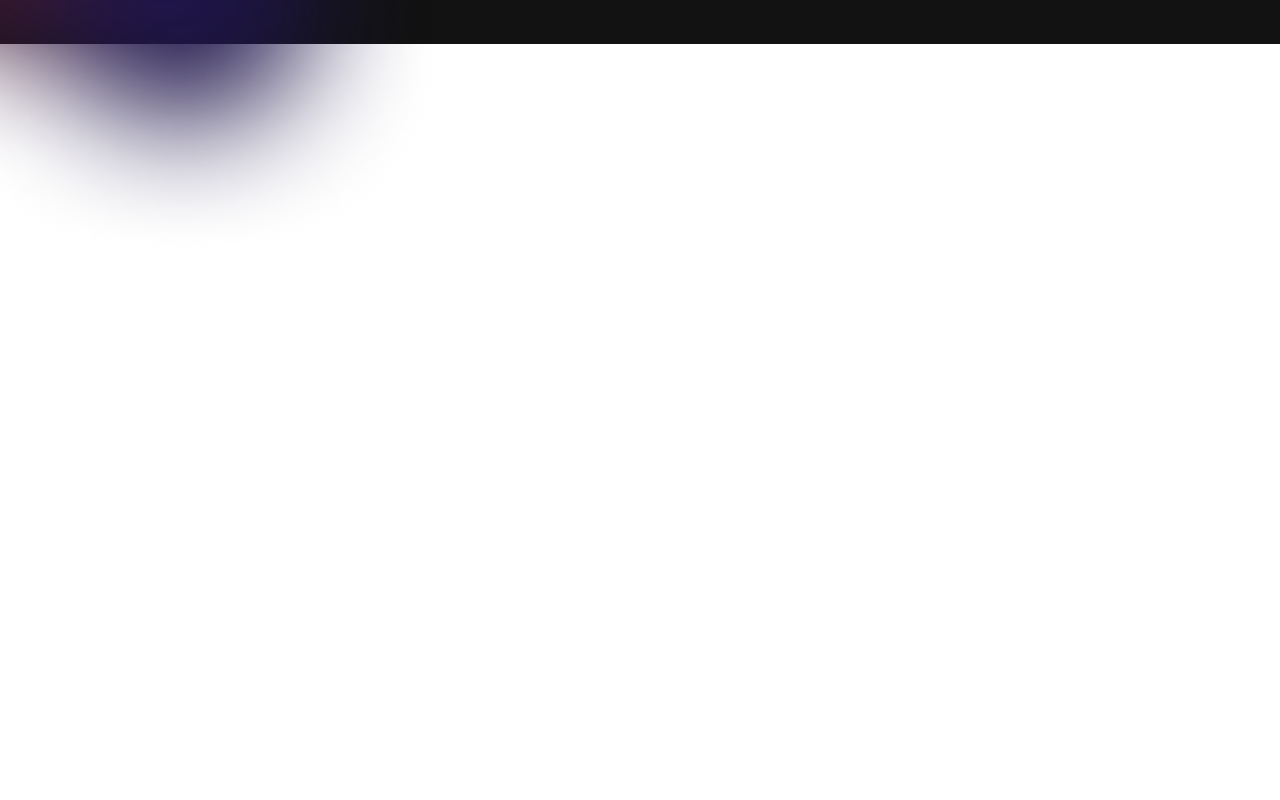
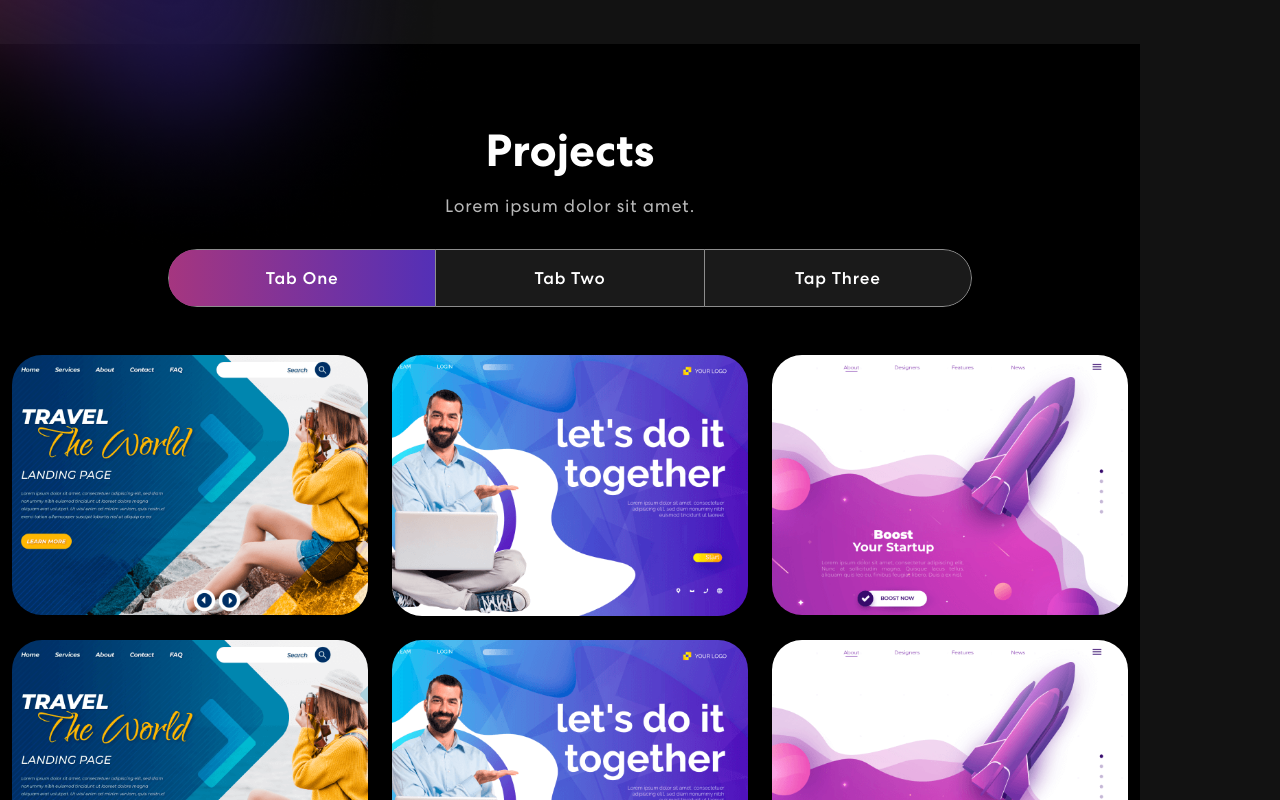
Before and after one commit to sahilalamgir/personal-website, a React (Vite) app: page / in a window 1280 px wide. Shown: the part 1280-2080 px from the top of the page. Before the commit the page ends 1547 px from the top, so only its background shows below. Built offline with nearby package versions, Linux system fonts and the light colour scheme.

Commit message:
Add projects section

```diff
--- a/src/App.css
+++ b/src/App.css
@@ -381,3 +381,148 @@
   width: 40%;
   z-index: 4;
 }
+
+/* Projects CSS */
+.project {
+  padding: 80px 0;
+  position: relative;
+  background-color: black;
+}
+
+.project h2 {
+	font-size: 45px;
+	font-weight: 700;
+  text-align: center;
+}
+
+.project p {
+  color: #B8B8B8;
+  font-size: 18px;
+  letter-spacing: 0.8px;
+  line-height: 1.5em;
+  margin: 14px auto 30px auto;
+  text-align: center;
+  width: 56%;
+}
+
+.project .nav.nav-pills {
+  width: 72%;
+  margin: 0 auto;
+  border-radius: 50px;
+  background-color: rgb(255 255 255 / 10%);
+  overflow: hidden;
+}
+
+.project .nav.nav-pills .nav-item {
+  width: 33.33333%;
+}
+
+.project .nav.nav-pills .nav-link {
+  background-color: transparent;
+  border-radius: 0;
+  padding: 17px 0;
+  color: #fff;
+  width: 100%;
+  font-size: 17px;
+  letter-spacing: 0.8px;
+  font-weight: 500;
+  position: relative;
+  transition: 0.3s ease-in-out;
+  text-align: center;
+  z-index: 0;
+}
+
+.project .nav.nav-pills .nav-link::before {
+    content: "";
+    position: absolute;
+    width: 0;
+    height: 100%;
+    background: linear-gradient(90.21deg, #AA367C -5.91%, #4A2FBD 111.58%);
+    top: 0;
+    left: 0;
+    z-index: -1;
+    transition: 0.3s ease-in-out;
+}
+
+.project .nav.nav-pills .nav-link.active::before {
+    width: 100% !important;
+}
+
+.project .nav.nav-pills .nav-link.active {
+    border: 1px solid rgba(255, 255, 255, 1);
+}
+
+.nav-link#projects-tabs-tab-first {
+  border: 1px solid rgba(255, 255, 255, 0.5);
+  border-radius: 55px 0px 0px 55px;
+}
+
+.nav-link#projects-tabs-tab-second {
+  border-top: 1px solid rgba(255, 255, 255, 0.5);
+  border-bottom: 1px solid rgba(255, 255, 255, 0.5);
+}
+
+.nav-link#projects-tabs-tab-third {
+  border: 1px solid rgba(255, 255, 255, 0.5);
+  border-radius: 0 55px 55px 0;
+}
+
+.proj-imgbx {
+  position: relative;
+  border-radius: 30px;
+  overflow: hidden;
+  margin-bottom: 24px;
+}
+
+.proj-imgbx::before {
+  content: "";
+  background: linear-gradient(90.21deg, #AA367C -5.91%, #4A2FBD 111.58%);
+  opacity: 0.85;
+  position: absolute;
+  width: 100%;
+  height: 0;
+  transition: 0.4s ease-in-out;
+}
+
+.proj-imgbx:hover::before {
+  height: 100%;
+}
+
+.proj-txtx {
+  position: absolute;
+  text-align: center;
+  top: 65%;
+  left: 50%;
+  transform: translate(-50%, -50%);
+  transition: 0.5s ease-in-out;
+  opacity: 0;
+  width: 100%;
+}
+
+.proj-imgbx:hover .proj-txtx {
+  top: 50%;
+  opacity: 1;
+}
+
+.proj-txtx h4 {
+  font-size: 30px;
+  font-weight: 700;
+  letter-spacing: 0.8px;
+  line-height: 1.1em;
+}
+
+.proj-txtx span {
+  font-style: italic;
+  font-weight: 400;
+  font-size: 15px;
+  letter-spacing: 0.8px;
+}
+
+.background-image-right {
+  top: 20%;
+  position: absolute;
+  bottom: 0;
+  width: 35%;
+  right: 0;
+  z-index: -4;
+}
--- a/src/App.jsx
+++ b/src/App.jsx
@@ -2,6 +2,7 @@
 import { NavBar } from './components/NavBar';
 import { Banner } from './components/Banner';
 import { Skills } from './components/Skills';
+import { Projects } from './components/Projects';
 import 'bootstrap/dist/css/bootstrap.min.css';
 
 function App() {
@@ -10,6 +11,7 @@
       <NavBar />
       <Banner />
       <Skills />
+      <Projects />
     </div>
   )
 }
--- /dev/null
+++ b/src/components/ProjectCard.jsx
@@ -0,0 +1,15 @@
+import { Col } from "react-bootstrap";
+
+export const ProjectCard = ({ title, description, imgUrl }) => {
+  return (
+    <Col sm={6} md={4}>
+      <div className="proj-imgbx">
+          <img src={imgUrl} />
+          <div className="proj-txtx">
+            <h4>{title}</h4>
+            <span>{description}</span>
+          </div>
+      </div>
+    </Col>
+  )
+}
--- /dev/null
+++ b/src/components/Projects.jsx
@@ -0,0 +1,83 @@
+import { Container, Row, Col, Nav, Tab } from "react-bootstrap";
+import { ProjectCard } from "./ProjectCard";
+import projImg1 from "../assets/img/project-img1.png";
+import projImg2 from "../assets/img/project-img2.png";
+import projImg3 from "../assets/img/project-img3.png";
+import colorSharp2 from "../assets/img/color-sharp2.png";
+
+export const Projects = () => {
+  const projects = [
+    {
+      title: "Business Startup",
+      description: "Design & Development",
+      imgUrl: projImg1,
+    },
+    {
+      title: "Business Startup",
+      description: "Design & Development",
+      imgUrl: projImg2,
+    },
+    {
+      title: "Business Startup",
+      description: "Design & Development",
+      imgUrl: projImg3,
+    },
+    {
+      title: "Business Startup",
+      description: "Design & Development",
+      imgUrl: projImg1,
+    },
+    {
+      title: "Business Startup",
+      description: "Design & Development",
+      imgUrl: projImg2,
+    },
+    {
+      title: "Business Startup",
+      description: "Design & Development",
+      imgUrl: projImg3,
+    },
+  ]
+
+  return (
+    <section className="project" id="project">
+      <Container>
+        <Row>
+          <Col>
+            <h2>Projects</h2>
+            <p>Lorem ipsum dolor sit amet.</p>
+            <Tab.Container id="projects-tabs" defaultActiveKey="first">
+              <Nav variant="pills" className="nav-pills mb-5 justify-content-center align-items-center" id="pills-tab">
+                <Nav.Item>
+                  <Nav.Link eventKey="first">Tab One</Nav.Link>
+                </Nav.Item>
+                <Nav.Item>
+                  <Nav.Link eventKey="second">Tab Two</Nav.Link>
+                </Nav.Item>
+                <Nav.Item>
+                  <Nav.Link eventKey="third">Tap Three</Nav.Link>
+                </Nav.Item>
+              </Nav>
+              <Tab.Content>
+                <Tab.Pane eventKey="first">
+                  <Row>
+                    {projects.map((project, index) => {
+                      return (
+                        <ProjectCard
+                          key={index}
+                          {...project}/>
+                      )
+                    })}
+                  </Row>
+                </Tab.Pane>
+                <Tab.Pane eventKey="second">Loren Ipsum</Tab.Pane>
+                <Tab.Pane eventKey="third">Loren Ipsum</Tab.Pane>
+              </Tab.Content>
+            </Tab.Container>
+          </Col>
+        </Row>
+      </Container>
+      <img className="background-image-right" src={colorSharp2} />
+    </section>
+  )
+}
```
